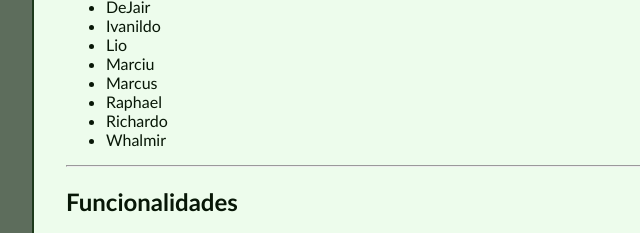
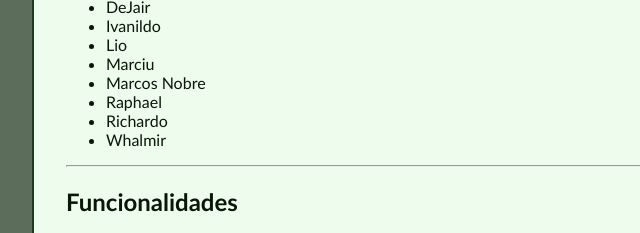
Before and after one commit to CFPsi/treinamento-git, a website: page index.html in a window 1280 px wide. Shown: the part 261-494 px from the top of the page, 154-794 px from the left. Drawn offline with Linux system fonts and the light colour scheme.

Commit message:
fix(equipe): corrige nome do Marcos

```diff
--- a/index.html
+++ b/index.html
@@ -39,7 +39,7 @@
       <li>Ivanildo</li>
       <li>Lio</li>
       <li>Marciu</li>
-      <li>Marcus</li>
+      <li>Marcos Nobre</li>
       <li>Raphael</li>
       <li>Richardo</li>
       <li>Whalmir</li>
```
